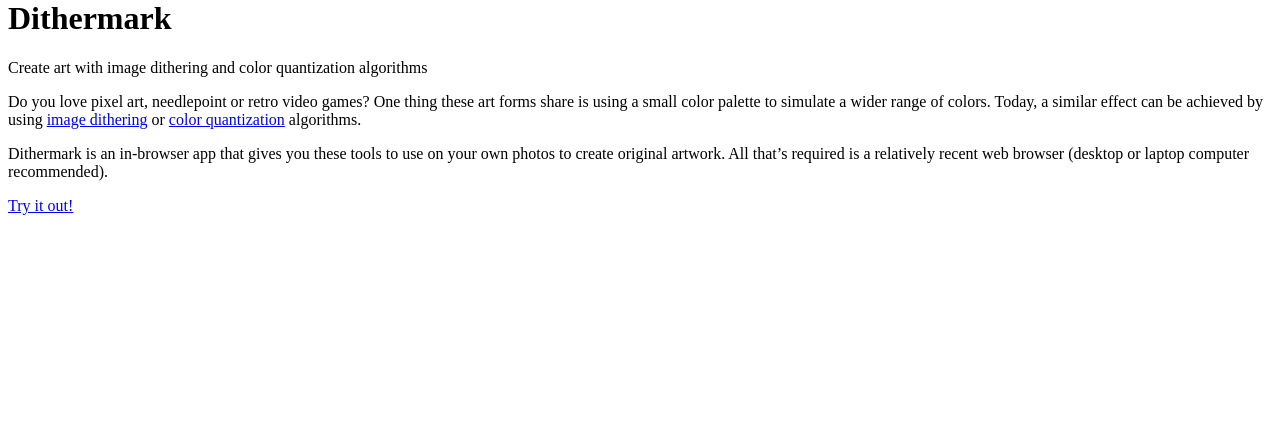
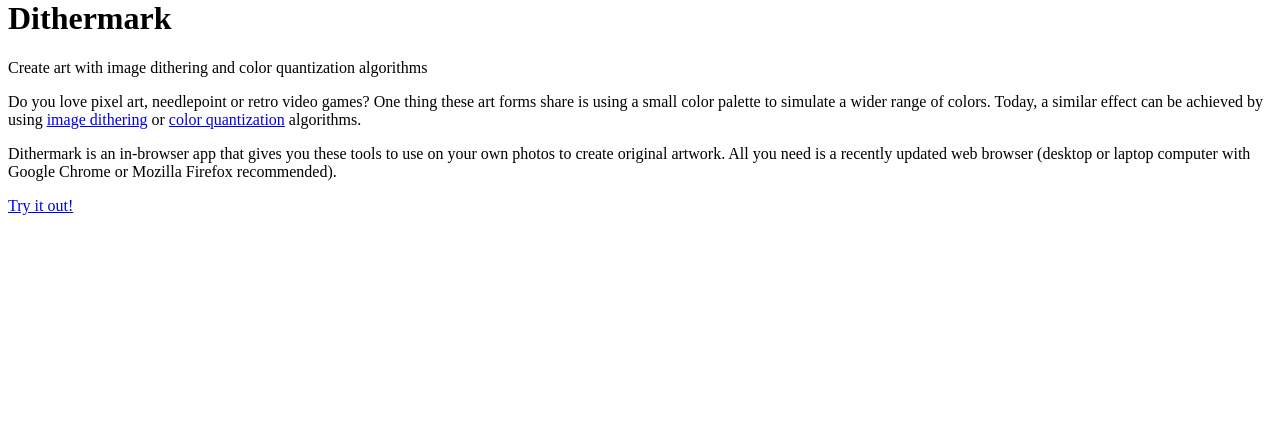
Before and after one commit to allen-garvey/dithermark-site, a PHP site: page /home.php in a window 1280 px wide. Shown: the part 365-786 px from the top of the page. Run offline with PHP 8.4, Linux system fonts and the light colour scheme; a stand-in replaces the project's code that opens the database connection; some libraries are stand-ins or nearby versions.

Commit message:
Edit sentence about requirements on the home page

```diff
--- a/inc/templates/home/home.php
+++ b/inc/templates/home/home.php
@@ -19,7 +19,7 @@
 <div class="home-copy text-section">
     <p>Do you love pixel art, needlepoint or retro video games? One thing these art forms share is using a small color palette to simulate a wider range of colors. Today, a similar effect can be achieved by using <a href="https://en.wikipedia.org/wiki/Dither#Digital_photography_and_image_processing">image dithering</a> or <a href="https://en.wikipedia.org/wiki/Color_quantization">color quantization</a> algorithms.
     </p>
-    <p>Dithermark is an in-browser app that gives you these tools to use on your own photos to create original artwork. All that&#8217;s required is a relatively recent web browser (desktop or laptop computer recommended).
+    <p>Dithermark is an in-browser app that gives you these tools to use on your own photos to create original artwork. All you need is a recently updated web browser (desktop or laptop computer with Google Chrome or Mozilla Firefox recommended).
 
     </p>
     <p class="callout"><a href="<?= DITHERMARK_APP_URL; ?>">Try it out!</a>
```
